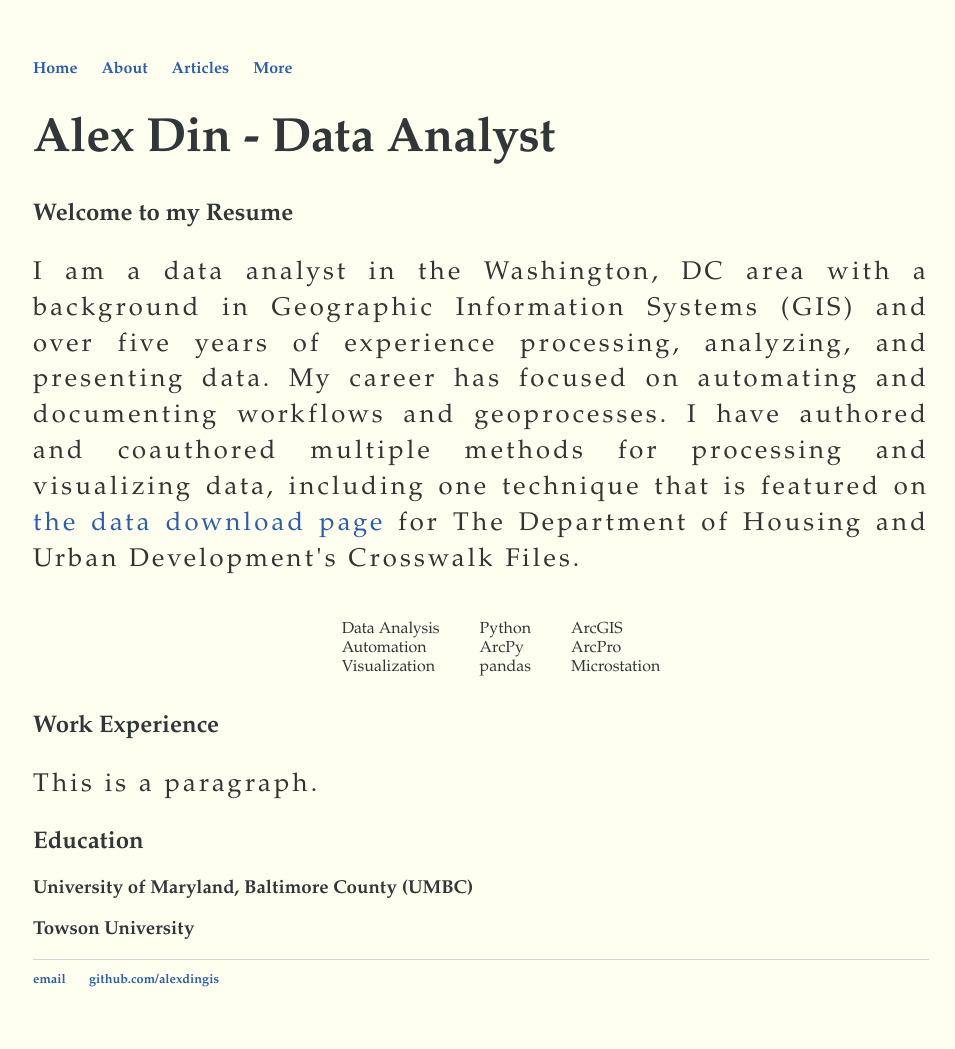
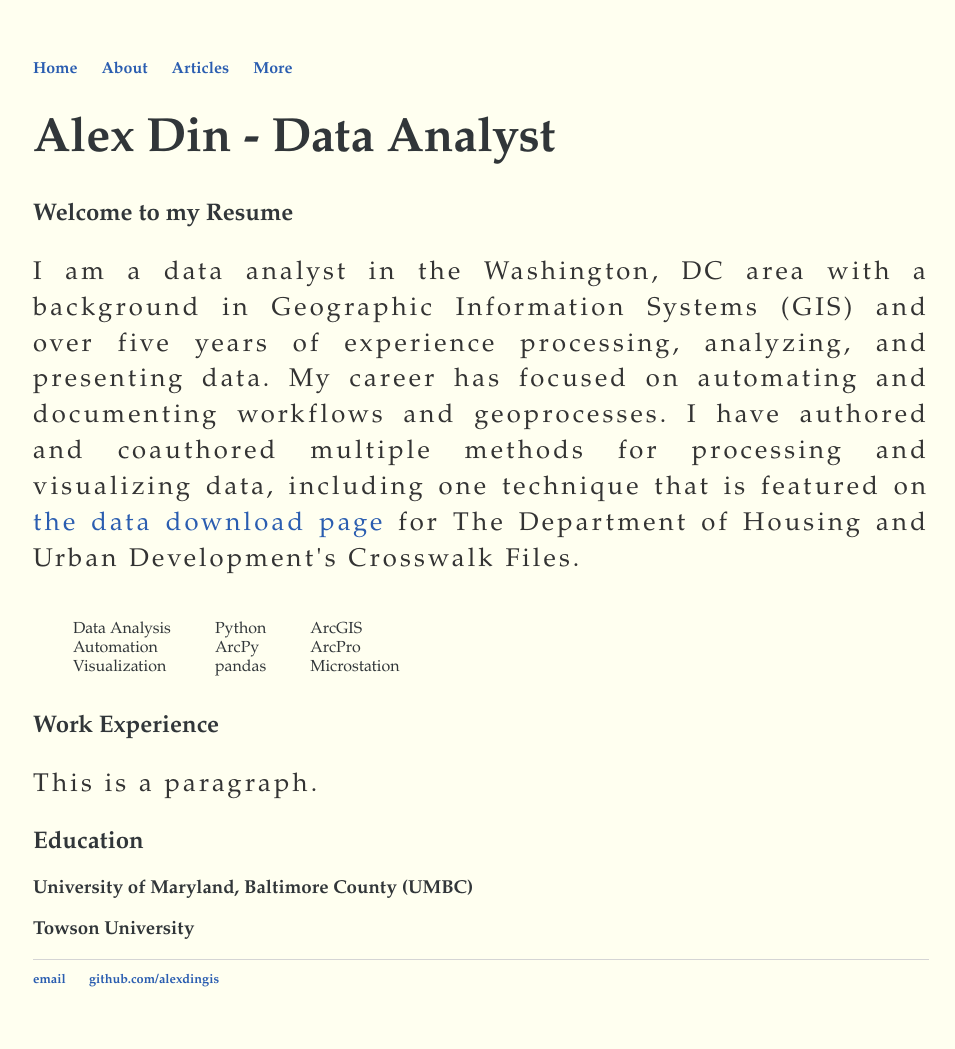
Before and after one commit to alexdingis/alexdingis.github.io, a Jekyll site: the page built from index.html, in a window 1280 px wide. Shown: the whole page, without its empty margins (159-1114 px from the left). Built offline with Jekyll 4.4.1, drawn with Linux system fonts in a browser that asks for light colours.

Commit message:
Update index.html

```diff
--- a/index.html
+++ b/index.html
@@ -6,7 +6,7 @@ title: Alex Din
 	<h1>Alex Din - Data Analyst</h1>
 	<h2>Welcome to my Resume</h2>
 	<p align="justify">I am a data analyst in the Washington, DC area with a background in Geographic Information Systems (GIS) and over five years of experience processing, analyzing, and presenting data. My career has focused on automating and documenting workflows and geoprocesses. I have authored and coauthored multiple methods for processing and visualizing data, including one technique that is featured on <a href="https://www.huduser.gov/portal/datasets/usps_crosswalk.html" target="_blank">the data download page</a> for The Department of Housing and Urban Development's Crosswalk Files.</p>
-	<span class="skills">
+	<div class="skills">
 		<ul style="list-style-type: none; display: inline-block;">
 			<li>Data Analysis</li>
 			<li>Automation</li>
@@ -22,7 +22,7 @@ title: Alex Din
 			<li>ArcPro</li>
 			<li>Microstation</li>
 		</ul>
-	</span>
+	</div>
 	<h2>Work Experience</h2>
 	<p>This is a paragraph.</p>
 	<h2>Education</h2>
```
